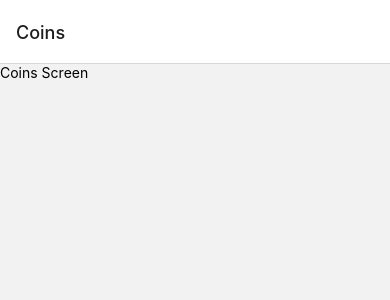
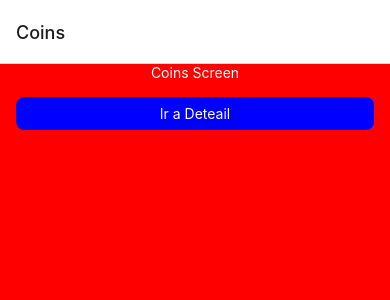
Before and after one commit to flecherdev/cryptoTracker, a React Native app: screen /Coins in a window 390 px wide. Shown: the top 300 px of the page. Built offline with nearby package versions, Linux system fonts and the light colour scheme.

Commit message:
style in detail

```diff
--- a/src/components/coins/CoinsScreen.js
+++ b/src/components/coins/CoinsScreen.js
@@ -1,14 +1,42 @@
 import React, {Component} from 'react';
-import {View, Text} from 'react-native';
+import {View, Text, Pressable, StyleSheet} from 'react-native';
 
 class CoinsScreen extends Component {
+  handlerPress = () => {
+    console.log('Press Handler');
+  };
+
   render() {
     return (
-      <View>
-        <Text>Coins Screen</Text>
+      <View style={styles.container}>
+        <Text style={styles.titleText}>Coins Screen</Text>
+        <Pressable style={styles.btn} onPress={this.handlerPress}>
+          <Text style={styles.btnText}>Ir a Deteail</Text>
+        </Pressable>
       </View>
     );
   }
 }
 
+const styles = StyleSheet.create({
+  container: {
+    flex: 1,
+    backgroundColor: 'red',
+  },
+  titleText: {
+    color: '#fff',
+    textAlign: 'center',
+  },
+  btn: {
+    padding: 8,
+    backgroundColor: 'blue',
+    borderRadius: 8,
+    margin: 16,
+  },
+  btnText: {
+    color: '#fff',
+    textAlign: 'center',
+  },
+});
+
 export default CoinsScreen;
--- a/src/components/coins/CoinsStack.js
+++ b/src/components/coins/CoinsStack.js
@@ -1,12 +1,14 @@
 import React from 'react';
 import {createStackNavigator} from '@react-navigation/stack';
 import CoinsScreen from './CoinsScreen';
+import CoinsDetailScreen from './CoinsDetailScreen';
 const Stack = createStackNavigator();
 
 const CoinsStack = () => {
   return (
     <Stack.Navigator>
       <Stack.Screen name="Coins" component={CoinsScreen} />
+      <Stack.Screen name="Coins Detail" component={CoinsDetailScreen} />
     </Stack.Navigator>
   );
 };
```
